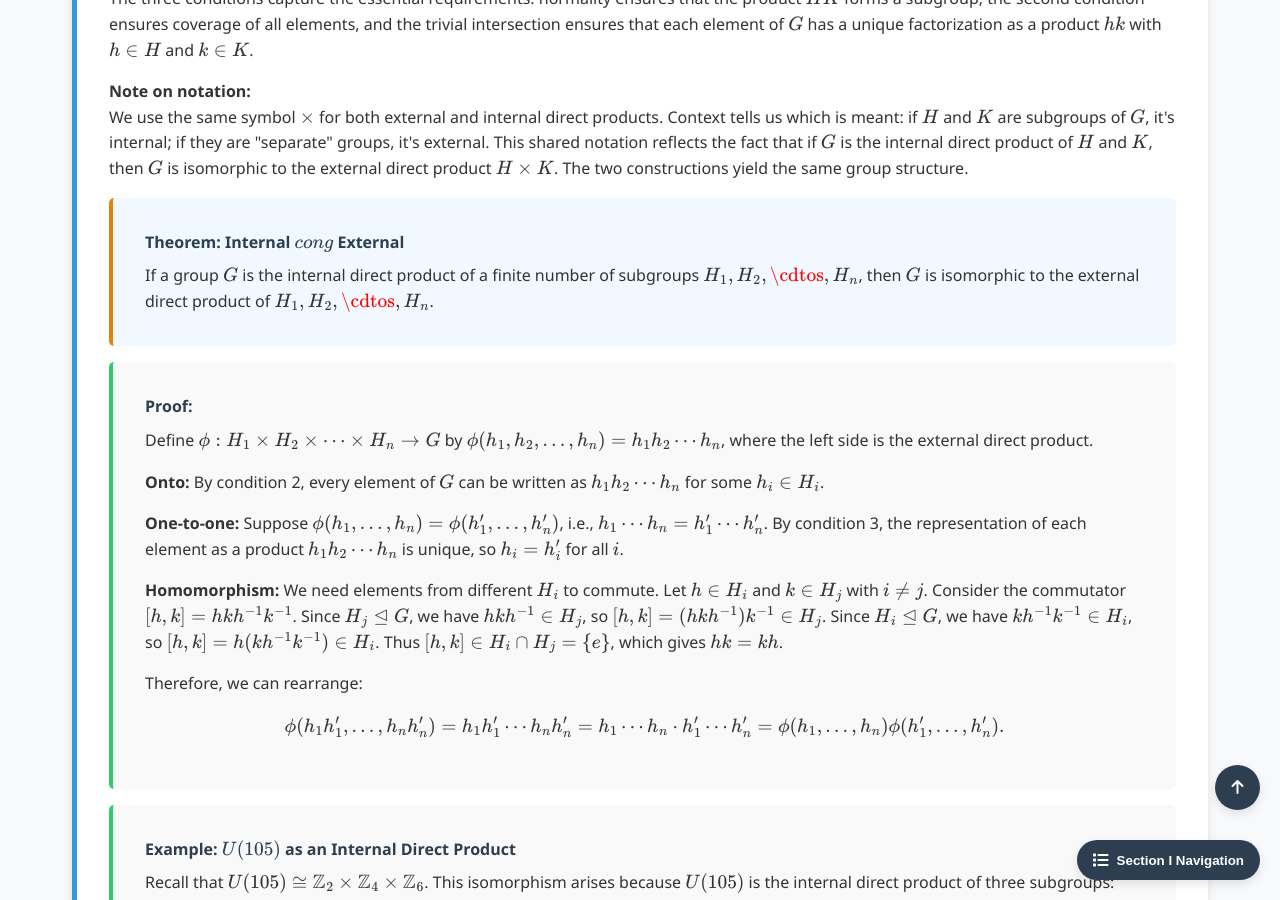
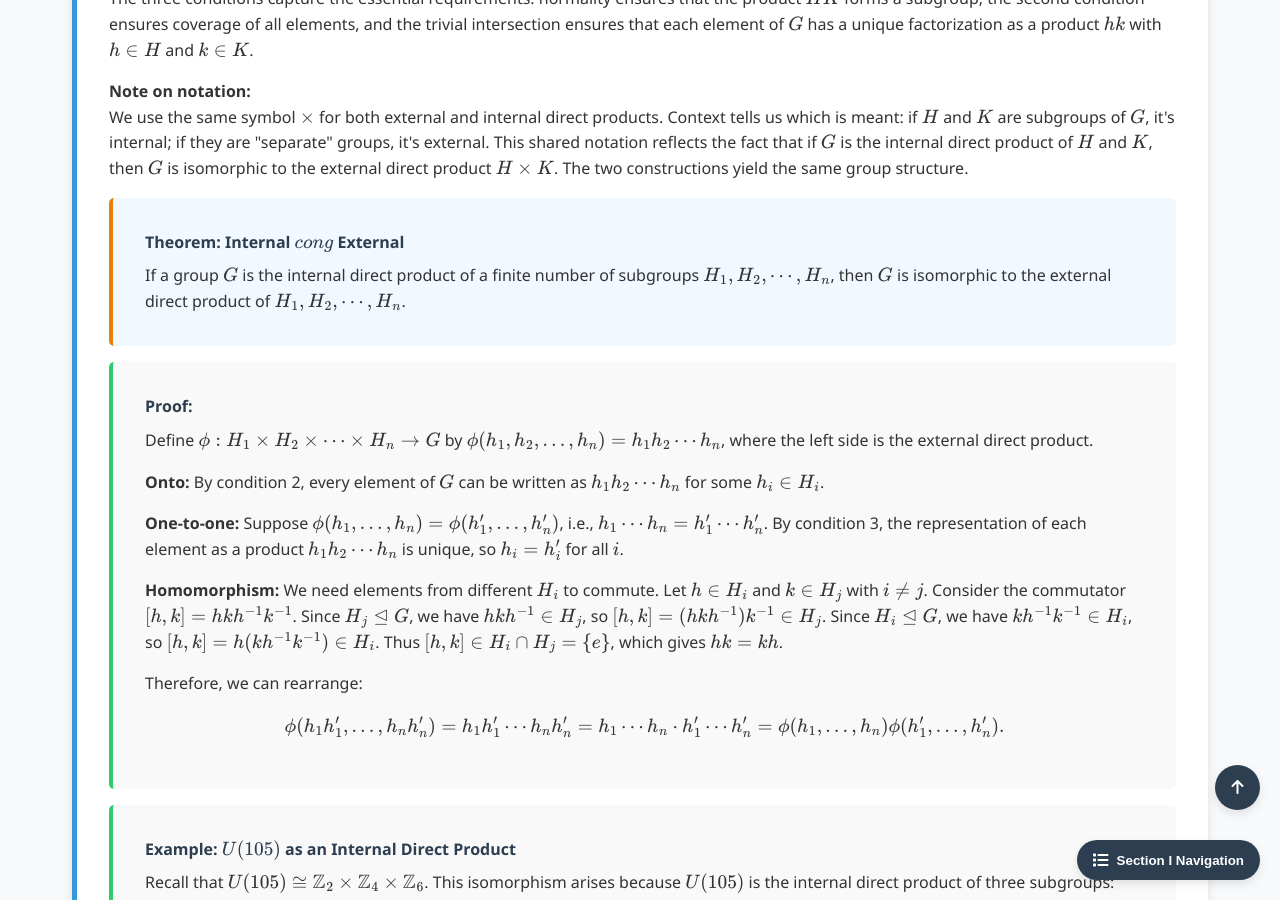
Before and after one commit to Yusukey01/yusukey01.github.io, a Jekyll site: the page built from Mathematics/Linear_algebra/group_classification.html, in a window 1280 px wide and 900 px high, scrolled down 9024 px. Built offline with Jekyll 4.4.1, drawn with Linux system fonts in a browser that asks for light colours.

Commit message:
Start Section I-18 updated internal direct products

```diff
--- a/Mathematics/Linear_algebra/group_classification.html
+++ b/Mathematics/Linear_algebra/group_classification.html
@@ -584,8 +584,8 @@ uses_python: false
 
                 <div class="theorem">
                     <span class="theorem-title">Theorem: Internal \(cong\) External</span>
-                    If a group \(G\) is the internal direct product of a finite number of subgroups \(H_1, H_2, \cdtos, H_n\),
-                    then \(G\) is isomorphic to the external direct product of  \(H_1, H_2, \cdtos, H_n\).
+                    If a group \(G\) is the internal direct product of a finite number of subgroups \(H_1, H_2, \cdots, H_n\),
+                    then \(G\) is isomorphic to the external direct product of  \(H_1, H_2, \cdots, H_n\).
                 </div>
 
                 <div class="proof">
```
